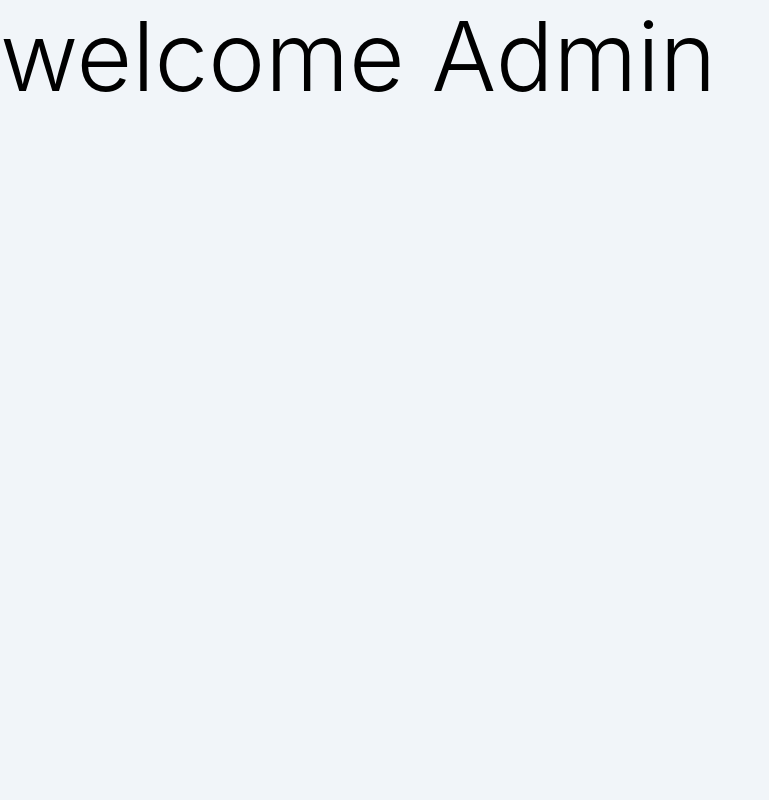
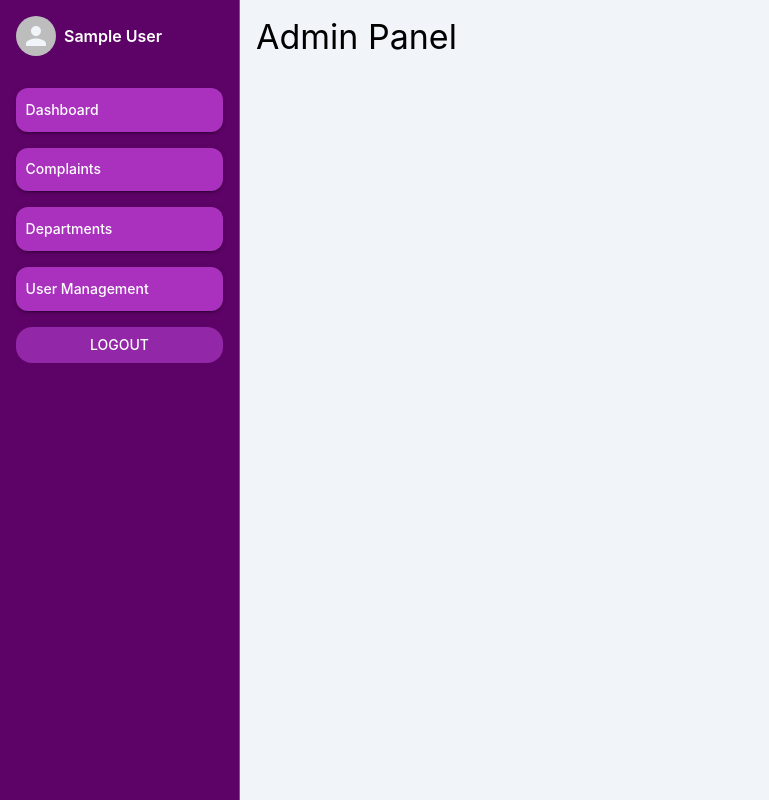
Before and after one commit to sk191199/college-complaint-managent, a React (Create React App) app in the folder frontend/ccms-app/: page /admin/dashboard in a window 1280 px wide. Shown: the whole page, without its empty margins (0-769 px from the left). Built offline with nearby package versions, Linux system fonts and the light colour scheme; sample sign-in values are in the browser's storage.

Commit message:
feat: implement AdminLayout and PublicRoute components; refactor AdminDashboard and AppRoutes for improved admin navigation

```diff
--- a/frontend/ccms-app/src/components/Adminpanel/AdminDashboard.jsx
+++ b/frontend/ccms-app/src/components/Adminpanel/AdminDashboard.jsx
@@ -1,13 +1,13 @@
-import React from 'react'
-import Box from '@mui/material/Box'
-import Typography from '@mui/material/Typography'
+import React from "react";
+import Box from "@mui/material/Box";
+import Typography from "@mui/material/Typography";
 
 const AdminDashboard = () => {
   return (
-    <Box>
-      <Typography variant="h1" color="initial">welcome Admin</Typography>
-    </Box>
-  )
-}
+    <Typography variant="h4" color="initial">
+      Admin Panel
+    </Typography>
+  );
+};
 
-export default AdminDashboard
+export default AdminDashboard;
--- /dev/null
+++ b/frontend/ccms-app/src/components/Adminpanel/AdminLayout.jsx
@@ -0,0 +1,176 @@
+import React, { useState } from "react";
+import { Outlet } from "react-router-dom";
+import {
+  Box,
+  Typography,
+  Avatar,
+  IconButton,
+  BottomNavigation,
+  BottomNavigationAction,
+  Button,
+  Dialog,
+  DialogTitle,
+  DialogContent,
+  DialogContentText,
+  DialogActions,
+} from "@mui/material";
+
+import DashboardIcon from "@mui/icons-material/Dashboard";
+import ReportIcon from "@mui/icons-material/Report";
+import ApartmentIcon from "@mui/icons-material/Apartment";
+import PeopleIcon from "@mui/icons-material/People";
+import LogoutIcon from "@mui/icons-material/Logout";
+
+import { useNavigate } from "react-router-dom";
+
+const AdminLayout = () => {
+  const navigate = useNavigate();
+
+  const user = JSON.parse(localStorage.getItem("user") || "{}");
+
+  const [openLogoutDialog, setOpenLogoutDialog] = useState(false);
+
+  const menuItems = [
+    { name: "Dashboard", path: "/admin/dashboard" },
+    { name: "Complaints", path: "/admin/complaints" },
+    { name: "Departments", path: "/admin/departments" },
+    { name: "User Management", path: "/admin/users" },
+  ];
+
+  const handleLogout = () => {
+    localStorage.removeItem("user");
+    localStorage.removeItem("token");
+
+    navigate("/admin-login");
+  };
+
+  return (
+    <Box sx={{ display: "flex", height: "100vh" }}>
+      {/* DESKTOP SIDEBAR */}
+      <Box
+        sx={{
+          width: 240,
+          bgcolor: "#5d0367",
+          display: { xs: "none", md: "flex" },
+          flexDirection: "column",
+          borderRight: "1px solid #a931be",
+          p: 2,
+          color: "#fff",
+        }}
+      >
+        {/* Profile */}
+        <Box sx={{ display: "flex", alignItems: "center", mb: 4 }}>
+          <Avatar sx={{ mr: 1 }} />
+          <Typography fontWeight={600}>{user?.name || "Admin"}</Typography>
+        </Box>
+
+        {/* Menu */}
+        <Box sx={{ display: "flex", flexDirection: "column", gap: 2 }}>
+          {menuItems.map((item) => (
+            <Button
+              key={item.name}
+              variant="contained"
+              onClick={() => navigate(item.path)}
+              sx={{
+                justifyContent: "flex-start",
+                bgcolor: "#a931be",
+                borderRadius: "12px",
+                p: 1.2,
+                color: "#fff",
+                textTransform: "none",
+                "&:hover": {
+                  bgcolor: "#9227a7",
+                },
+              }}
+            >
+              {item.name}
+            </Button>
+          ))}
+
+          <Button
+            sx={{ bgcolor: "#9227a7", color: "#fff" }}
+            onClick={() => setOpenLogoutDialog(true)}
+          >
+            Logout
+          </Button>
+        </Box>
+      </Box>
+
+      {/* MAIN CONTENT */}
+      <Box sx={{ flex: 1, display: "flex", flexDirection: "column" }}>
+        {/* MOBILE TOP BAR */}
+        <Box
+          sx={{
+            display: { xs: "flex", md: "none" },
+            alignItems: "center",
+            justifyContent: "space-between",
+            p: 2,
+            borderBottom: "1px solid #ddd",
+          }}
+        >
+          <Box sx={{ display: "flex", alignItems: "center" }}>
+            <Avatar sx={{ mr: 1 }} />
+            <Typography fontWeight={600}>
+              Welcome, {user?.name || "Admin"} 👋
+            </Typography>
+          </Box>
+        </Box>
+
+        {/* PAGE CONTENT */}
+        <Box sx={{ flex: 1, p: 2 }}>
+          {" "}
+          <Outlet />{" "}
+        </Box>
+
+        {/* MOBILE BOTTOM NAVBAR */}
+        <Box
+          sx={{
+            display: { xs: "block", md: "none" },
+          }}
+        >
+          <BottomNavigation showLabels>
+            <BottomNavigationAction
+              label="Home"
+              icon={<DashboardIcon />}
+              onClick={() => navigate("/admin/dashboard")}
+            />
+
+            <BottomNavigationAction label="Complaints" icon={<ReportIcon />} />
+
+            <BottomNavigationAction
+              label="Departments"
+              icon={<ApartmentIcon />}
+            />
+
+            <BottomNavigationAction label="Users" icon={<PeopleIcon />} />
+
+            <BottomNavigationAction label="Logout" icon={<LogoutIcon />} onClick={() => setOpenLogoutDialog(true)} />
+          </BottomNavigation>
+        </Box>
+        {/* LOGOUT CONFIRMATION DIALOG */}
+        <Dialog
+          open={openLogoutDialog}
+          onClose={() => setOpenLogoutDialog(false)}
+        >
+          <DialogTitle>Confirm Logout</DialogTitle>
+
+          <DialogContent>
+            <DialogContentText>
+              Are you sure you want to logout?
+            </DialogContentText>
+          </DialogContent>
+
+          <DialogActions>
+            <Button onClick={() => setOpenLogoutDialog(false)}>Cancel</Button>
+
+            <Button color="error" onClick={handleLogout}>
+              Logout
+            </Button>
+          </DialogActions>
+        </Dialog>
+      </Box>
+    </Box>
+  );
+};
+
+export default AdminLayout;
--- /dev/null
+++ b/frontend/ccms-app/src/components/PublicRoute/PublicRoute.jsx
@@ -0,0 +1,26 @@
+import React from "react";
+import { Navigate } from "react-router-dom";
+
+const PublicRoute = ({ children }) => {
+  // get token and user from local storage
+  const token = localStorage.getItem("token");
+  const user = JSON.parse(localStorage.getItem("user"));
+
+  // if already logged in
+  if (token) {
+    //admin
+    if (user.role === "admin") {
+      return <Navigate to="/admin/dashboard" replace />;
+    }
+
+    //student
+    if (user.role === "student") {
+      return <Navigate to="/student/dashboard" replace />;
+    }
+  }
+
+  //allow login page
+  return children;
+};
+
+export default PublicRoute;
--- a/frontend/ccms-app/src/components/Routes/AppRoutes.jsx
+++ b/frontend/ccms-app/src/components/Routes/AppRoutes.jsx
@@ -4,6 +4,8 @@ import PageLoader from "../PageLoader/PageLoader";
 import Changepassword from "../Pages/Changepassword";
 import AdminDashboard from "../Adminpanel/AdminDashboard";
 import ProtectedRoute from "../ProtectedRoute/ProtectedRoute";
+import PublicRoute from "../PublicRoute/PublicRoute";
+import AdminLayout from "../Adminpanel/AdminLayout";
 
 // these are normal imports but now we use lazy imports.
 // import Home from "../Pages/Home";
@@ -21,19 +23,52 @@ const AppRoutes = () => {
   return (
     <Suspense fallback={<PageLoader />}>
       <Routes>
-        <Route path="/" element={<Home />} />
-        <Route path="/admin-login" element={<Adminlogin />} />
-        <Route path="/student-login" element={<Studentlogin />} />
-        <Route path="/signup" element={<Signup />} />
+        <Route
+          path="/"
+          element={
+            <PublicRoute>
+              <Home />
+            </PublicRoute>
+          }
+        />
+        <Route
+          path="/admin-login"
+          element={
+            <PublicRoute>
+              <Adminlogin />
+            </PublicRoute>
+          }
+        />
+        <Route
+          path="/student-login"
+          element={
+            <PublicRoute>
+              <Studentlogin />
+            </PublicRoute>
+          }
+        />
+        <Route
+          path="/signup"
+          element={
+            <PublicRoute>
+              <Signup />
+            </PublicRoute>
+          }
+        />
         <Route path="change-password" element={<Changepassword />} />
         <Route
-          path="/admin/dashboard"
+          path="/admin"
           element={
             <ProtectedRoute role="admin">
-              <AdminDashboard />
+              <AdminLayout />
             </ProtectedRoute>
           }
-        />
+        >
+          <Route path="dashboard" element={<AdminDashboard />} />
+          <Route path="complaints" element={<AdminDashboard />} />
+          <Route path="departments" element={<AdminDashboard />} />
+          <Route path="users" element={<AdminDashboard />} />
+        </Route>
       </Routes>
     </Suspense>
   );
```
